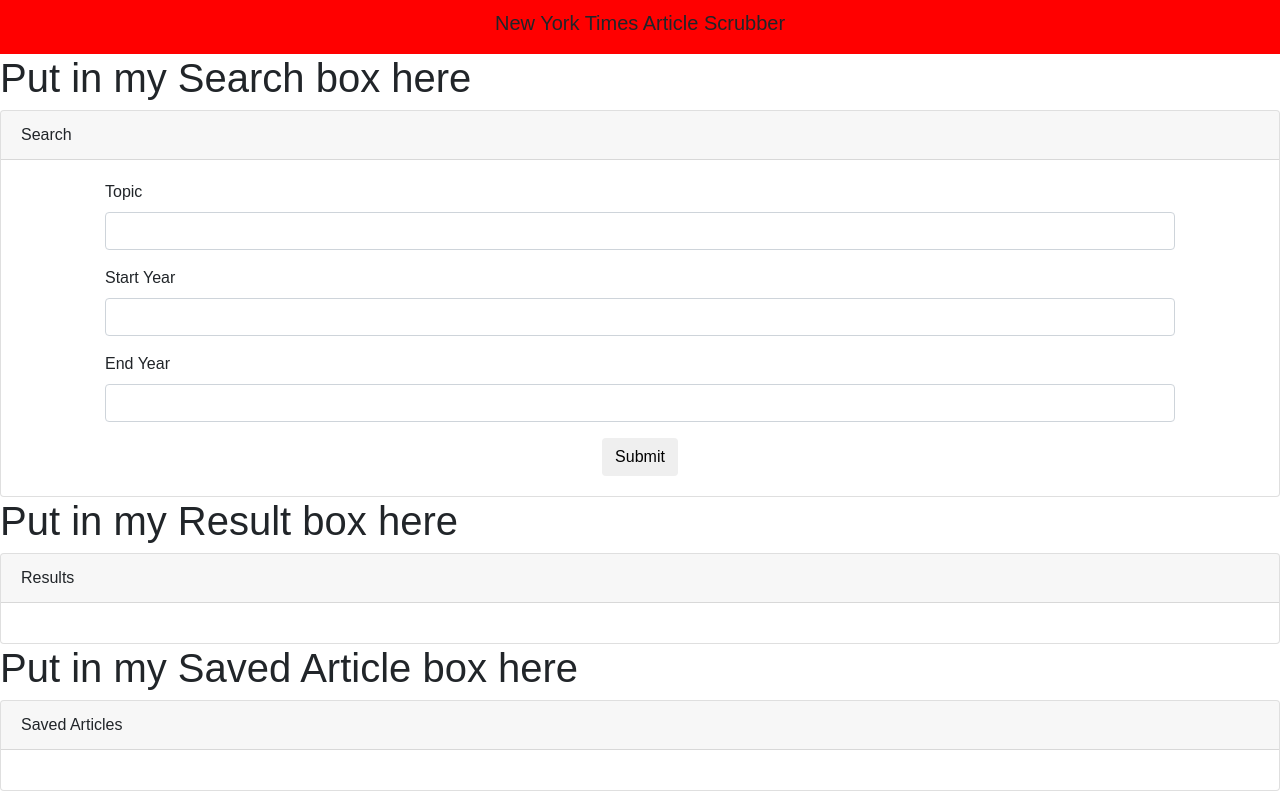
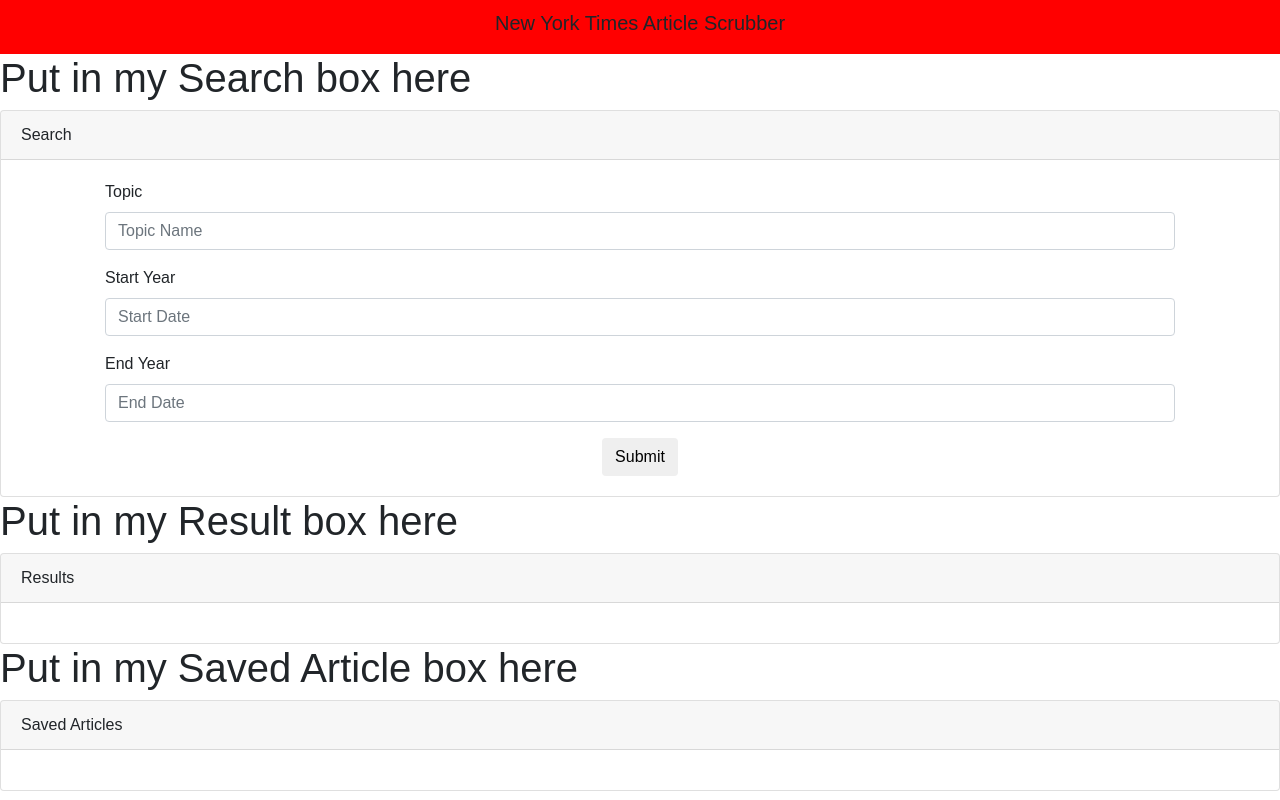
Before and after one commit to tintdang/nytreactsearch, a React (Create React App) app in the folder client/: page / in a window 1280 px wide. Built offline with nearby package versions, Linux system fonts and the light colour scheme.

Commit message:
added handleinputchange for form states

```diff
--- a/client/src/components/Form/Input.js
+++ b/client/src/components/Form/Input.js
@@ -2,6 +2,6 @@
 
 export const Input = props =>
   <div className="form-group">
-    <label>{props.inputName}</label>
+    <label>{props.inputname}</label>
     <input className="form-control" {...props} />
   </div>
--- a/client/src/pages/Home/Article.js
+++ b/client/src/pages/Home/Article.js
@@ -9,6 +9,13 @@
     startYear: "",
     endYear: ""
   }
+
+  handleInputChange = event => {
+    const { name, value } = event.target;
+    this.setState({
+      [name]: value
+    });
+  };
 
   sayHello = event => {
     console.log("Hello, you clicked me!")
@@ -22,13 +29,22 @@
           name={"Search"}
         >
           <Input
-            inputName={"Topic"}
+            inputname={"Topic"}
+            onChange={this.handleInputChange}
+            name="title"
+            placeholder="Topic Name"
           />
           <Input
-            inputName={"Start Year"}
+            inputname={"Start Year"}
+            onChange={this.handleInputChange}
+            name="startYear"
+            placeholder="Start Date"
           />
           <Input
-            inputName={"End Year"}
+            inputname={"End Year"}
+            onChange={this.handleInputChange}
+            name="endYear"
+            placeholder="End Date"
           />
           <FormBtn
             onClick={this.sayHello}
```
